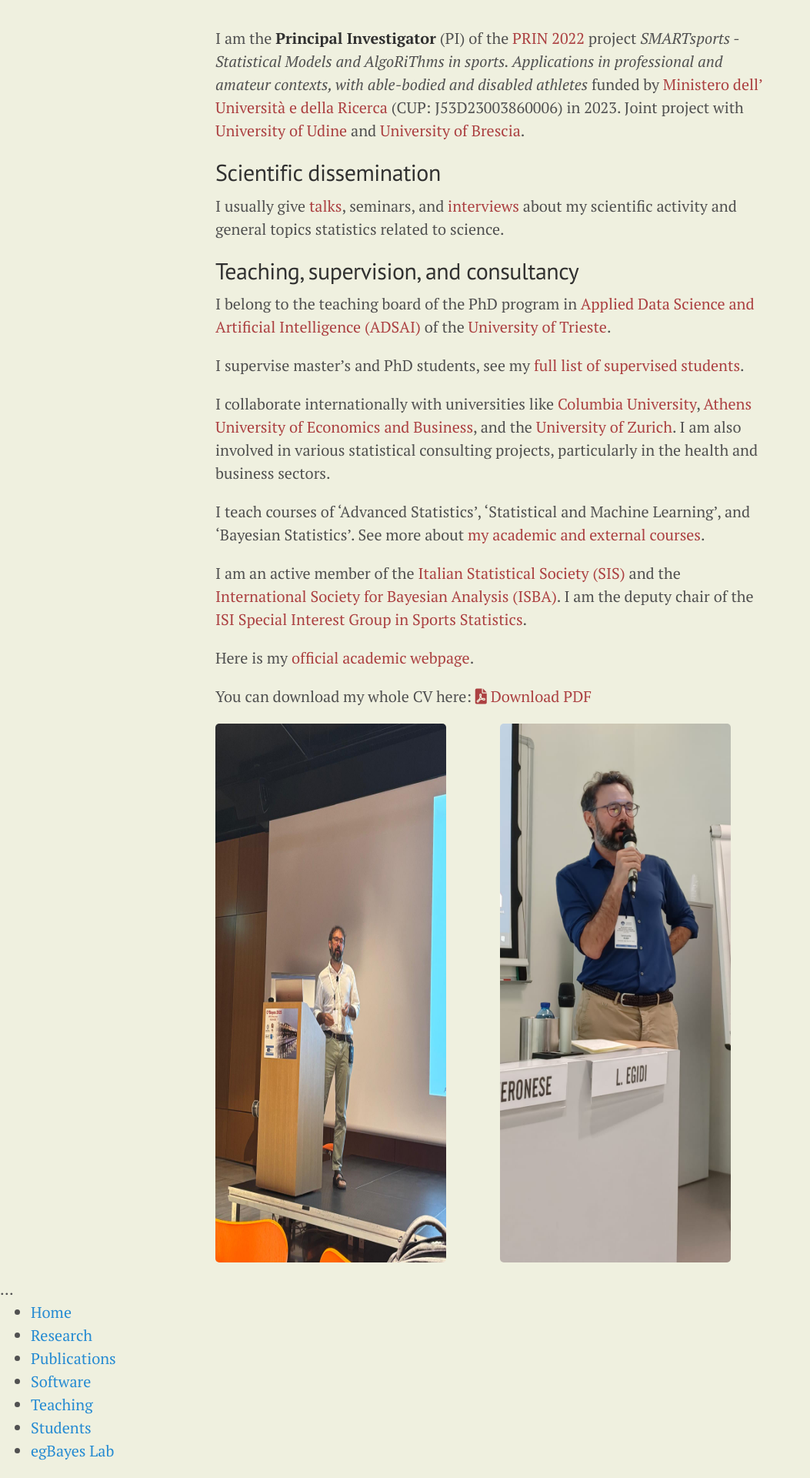
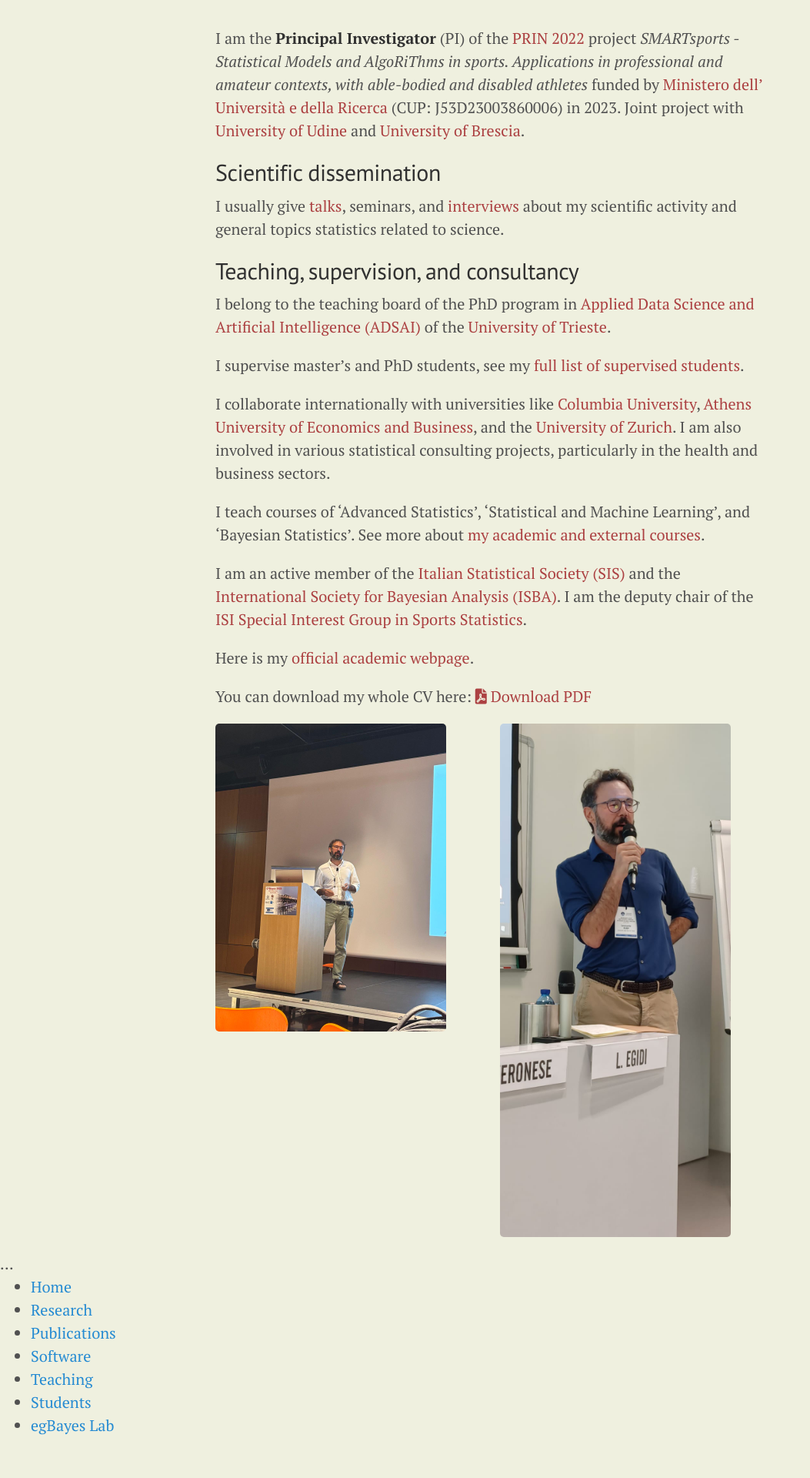
Before and after one commit to LeoEgidi/leoegidi.github.io, a Jekyll site: the page built from index.md, in a window 1280 px wide. Shown: the part 1018-2938 px from the top of the page at 77% size, without its empty margins (0-1053 px from the left). Built offline with Jekyll 4.4.1, drawn with Linux system fonts in a browser that asks for light colours; Markdown is read by kramdown in place of the engine named in the settings; the list of posts is cut into pages by our own code; after the commit the page ends 2905 px from its top, so only the background shows below that.

Commit message:
new_resize

```diff
--- a/index.md
+++ b/index.md
@@ -112,9 +112,9 @@ You can download my whole CV here:
 
 <div class="two-columns">
   <div class="column">
-<img src="Leonardo_Egidi_conference.jpg" alt="Leonardo Egidi" style="float: center; margin-right: 10px;" width="300" height="700">
+<img src="Leonardo_Egidi_conference.jpg" alt="Leonardo Egidi" style="float: center; margin-right: 10px;" width="300">
 </div>
 <div class="column">
-    <img src="Leonardo_Egidi_conference2.jpg" alt="Leonardo Egidi" style="float: center; margin-right: 10px;" width="300" height="700">
+    <img src="Leonardo_Egidi_conference2.jpg" alt="Leonardo Egidi" style="float: center; margin-right: 10px;" width="300">
   </div>
 </div>
```
Also changed, not shown: it/index.md (+2 -2 lines), Leonardo_Egidi_conference3.jpg (added), it/Leonardo_Egidi_conference3.jpg (added).
